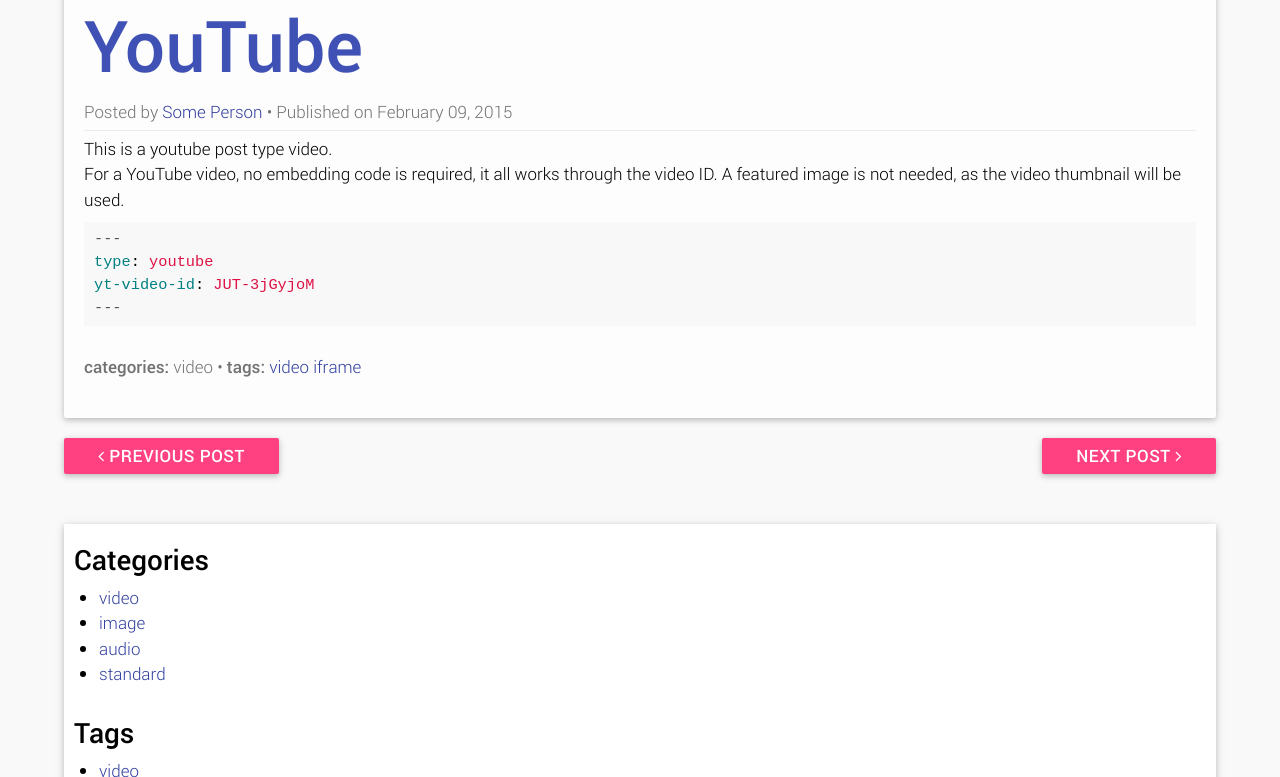
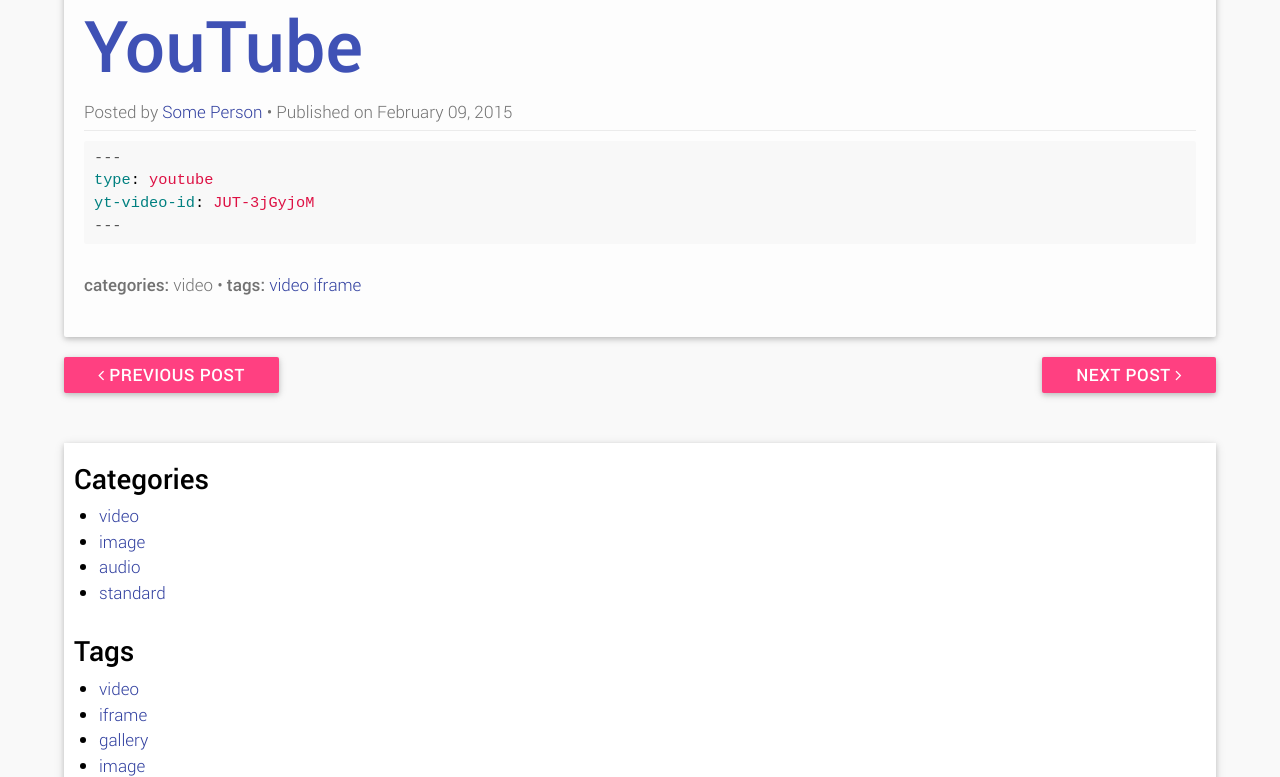
Before and after one commit to archangelstv/The-Archangels-Prophecy, a Jekyll site: the page built from _posts/2015-02-09-youtube.md, in a window 1280 px wide and 900 px high, scrolled down 861 px, cut to the strip 123-900 px from the top of the window. Built offline with Jekyll 4.4.1, drawn with Linux system fonts in a browser that asks for light colours; some web fonts are replaced.

Commit message:
Update 2015-02-09-youtube.md

````diff
--- a/_posts/2015-02-09-youtube.md
+++ b/_posts/2015-02-09-youtube.md
@@ -8,9 +8,8 @@
 category: [video]
 layout: post-classic-sidebar-left
 ---
-This is a youtube post type video.
 
-For a YouTube video, no embedding code is required, it all works through the video ID. A featured image is not needed, as the video thumbnail will be used.
+
 
 ```yml
 ---
````
